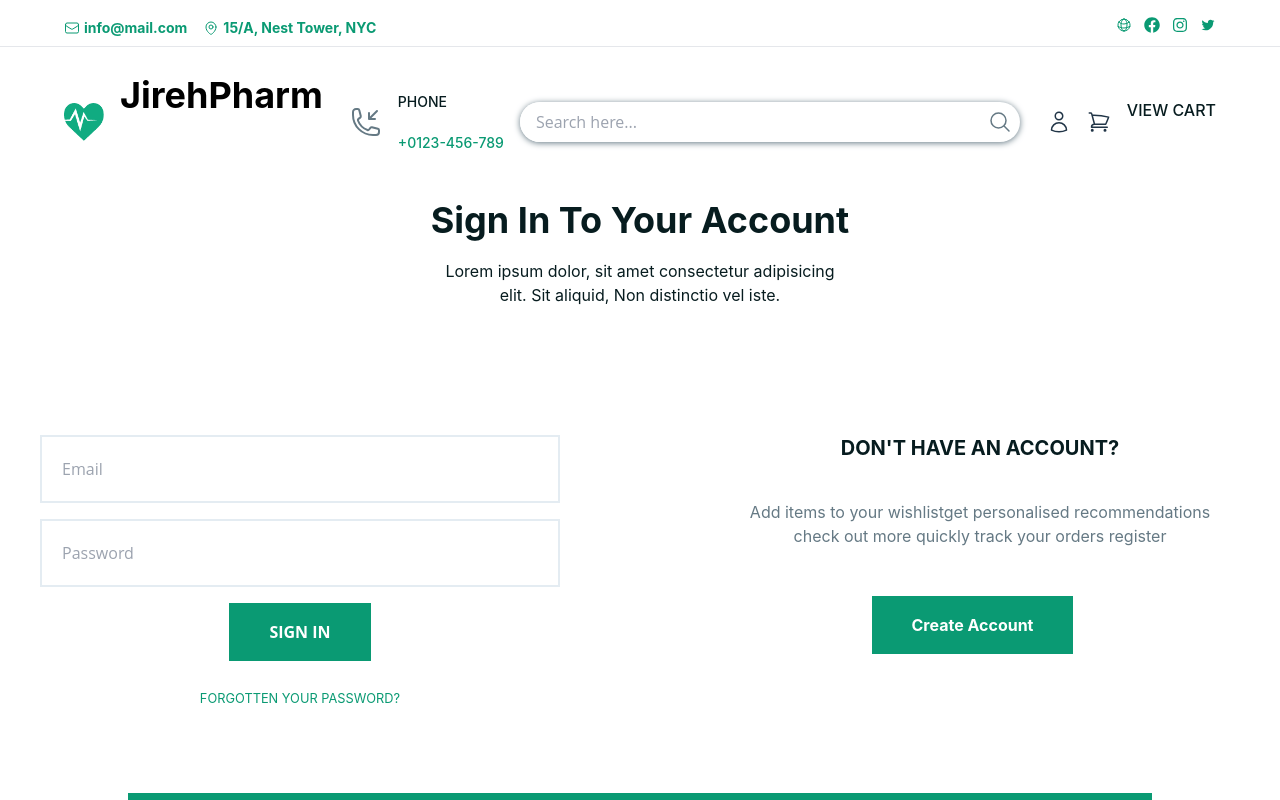
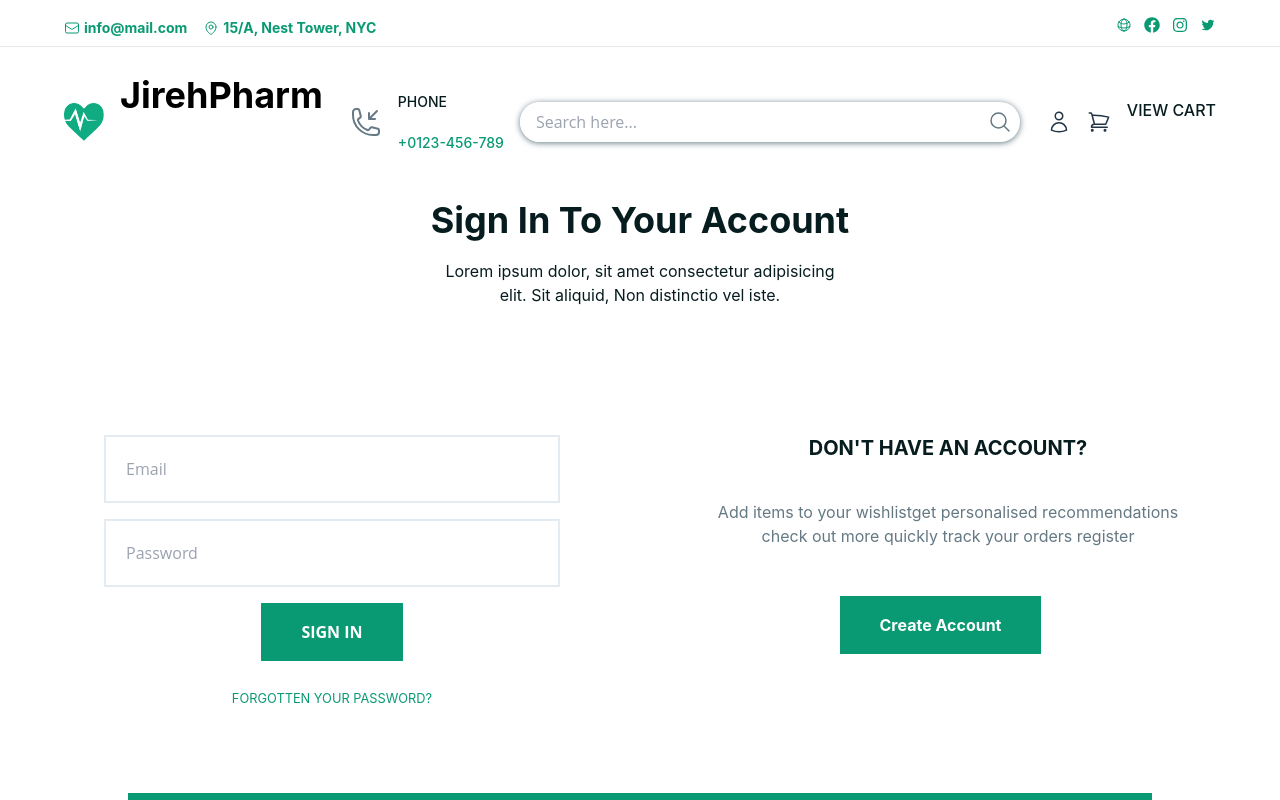
Before and after one commit to HarshShahDev/jpharam, a React (Vite) app in the folder client/: page /login in a window 1280 px wide. Shown: the top 800 px of the page. Built offline with nearby package versions, Linux system fonts and the light colour scheme.

Commit message:
changes done

```diff
--- a/client/src/pages/Login.tsx
+++ b/client/src/pages/Login.tsx
@@ -16,7 +16,7 @@ export default function Login() {
           heading=" Sign In To Your Account"
           subHeading="Lorem ipsum dolor, sit amet consectetur adipisicing elit. Sit aliquid, Non distinctio vel iste."
         />
-        <div className="grid grid-cols-2 gap-20">
+        <div className="grid grid-cols-2 gap-20 max-w-6xl mx-auto">
           <div className="px-10">
             <form action="#">
               {fields.map((field, index) => (
```
